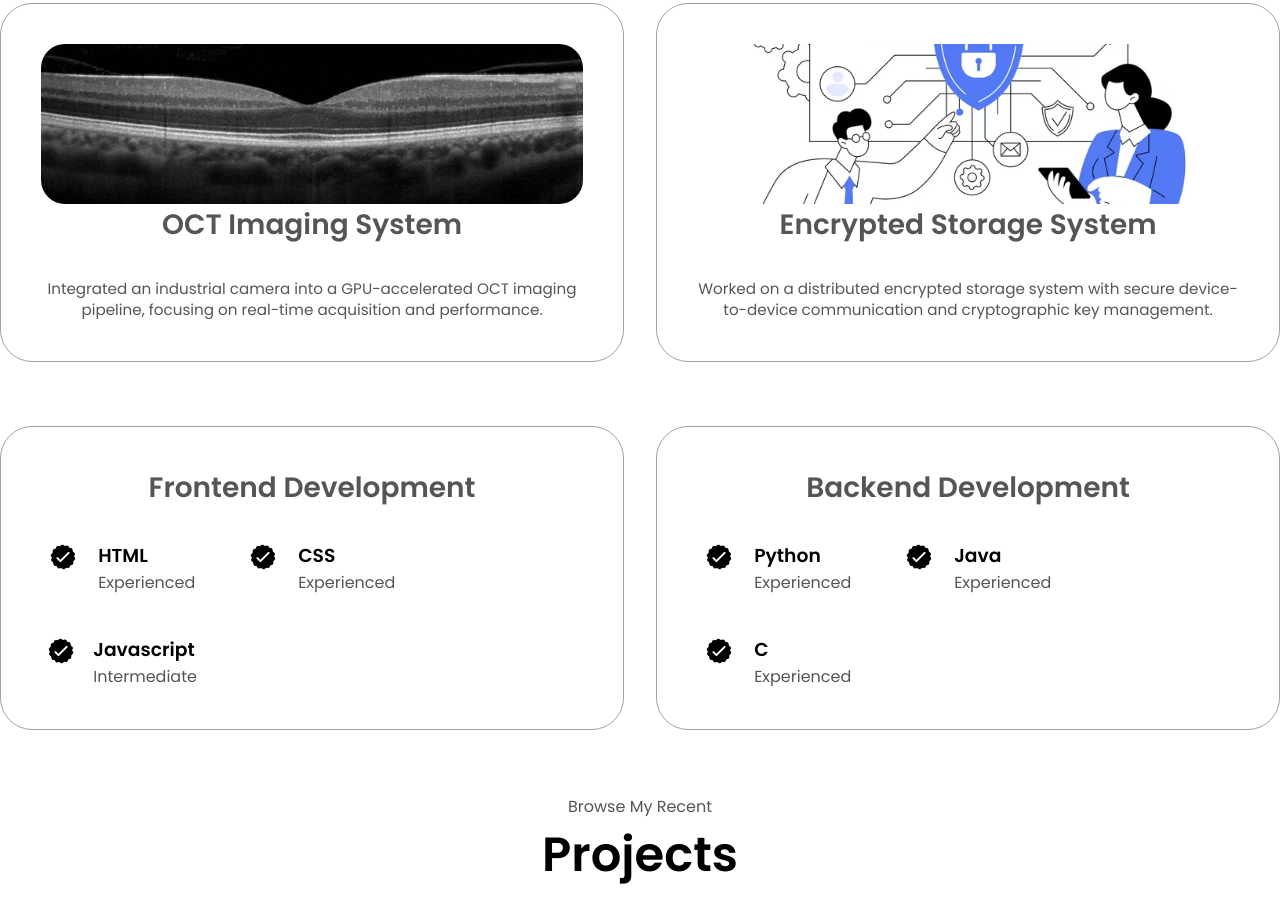
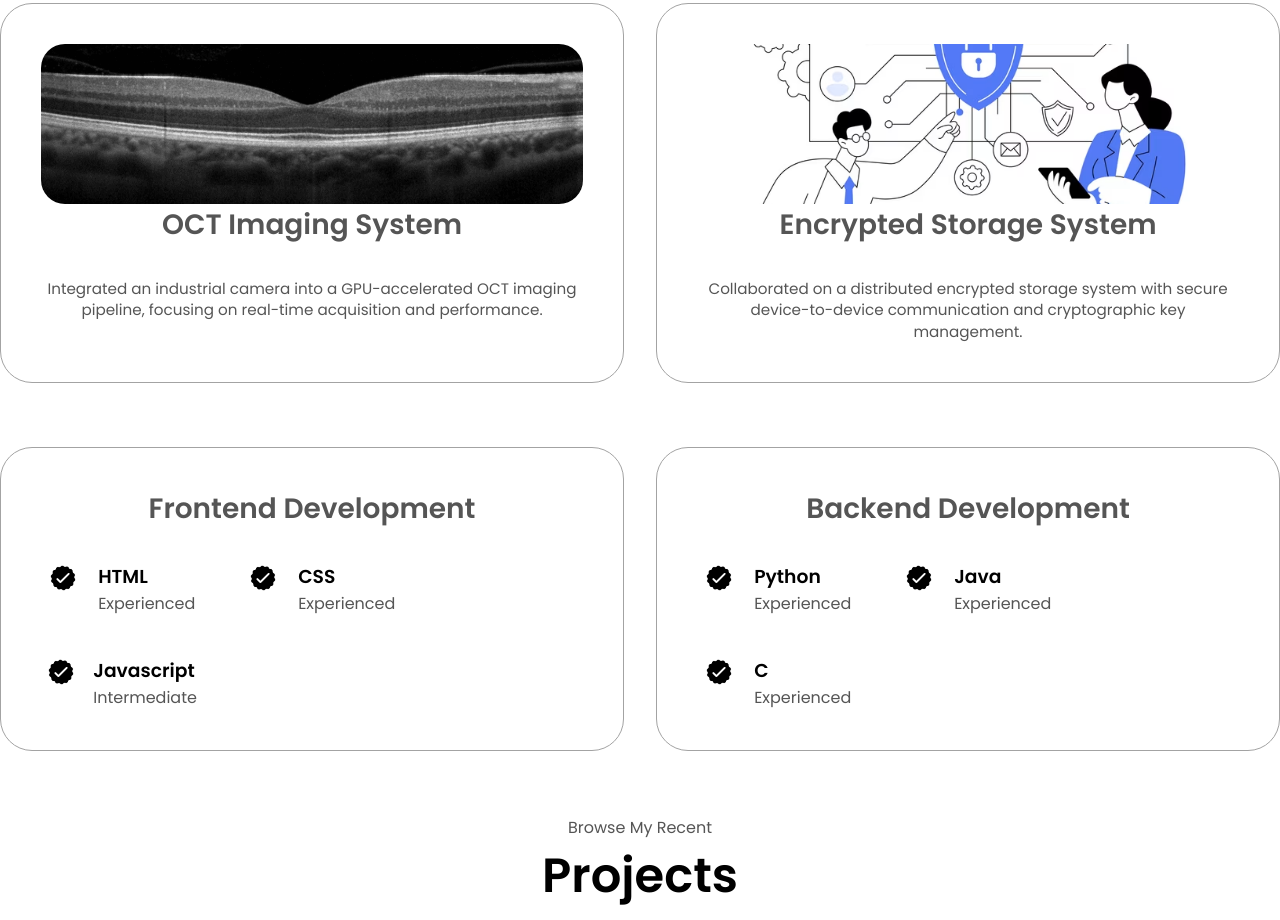
Before and after one commit to amralbak/AmralPortfolio, a plain HTML site: page index.html in a window 1280 px wide. Shown: the part 1822-2742 px from the top of the page. Drawn offline with Linux system fonts and the light colour scheme.

```diff
--- a/index.html
+++ b/index.html
@@ -118,7 +118,7 @@
     </div>
     <h3 class="experience-sub-title">Encrypted Storage System</h3>
     <p>
-      Worked on a distributed encrypted storage system with secure device-to-device
+      Collaborated on a distributed encrypted storage system with secure device-to-device
       communication and cryptographic key management.
     </p>
   </div>
```
